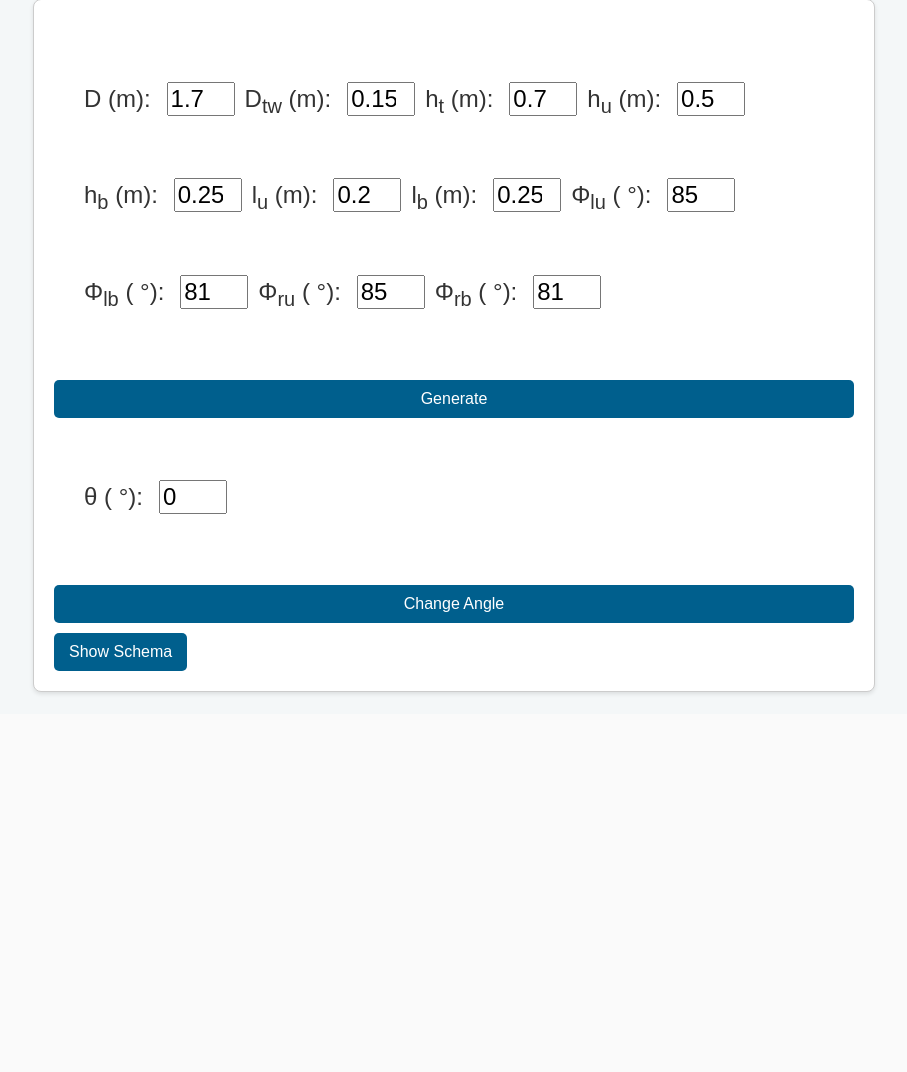
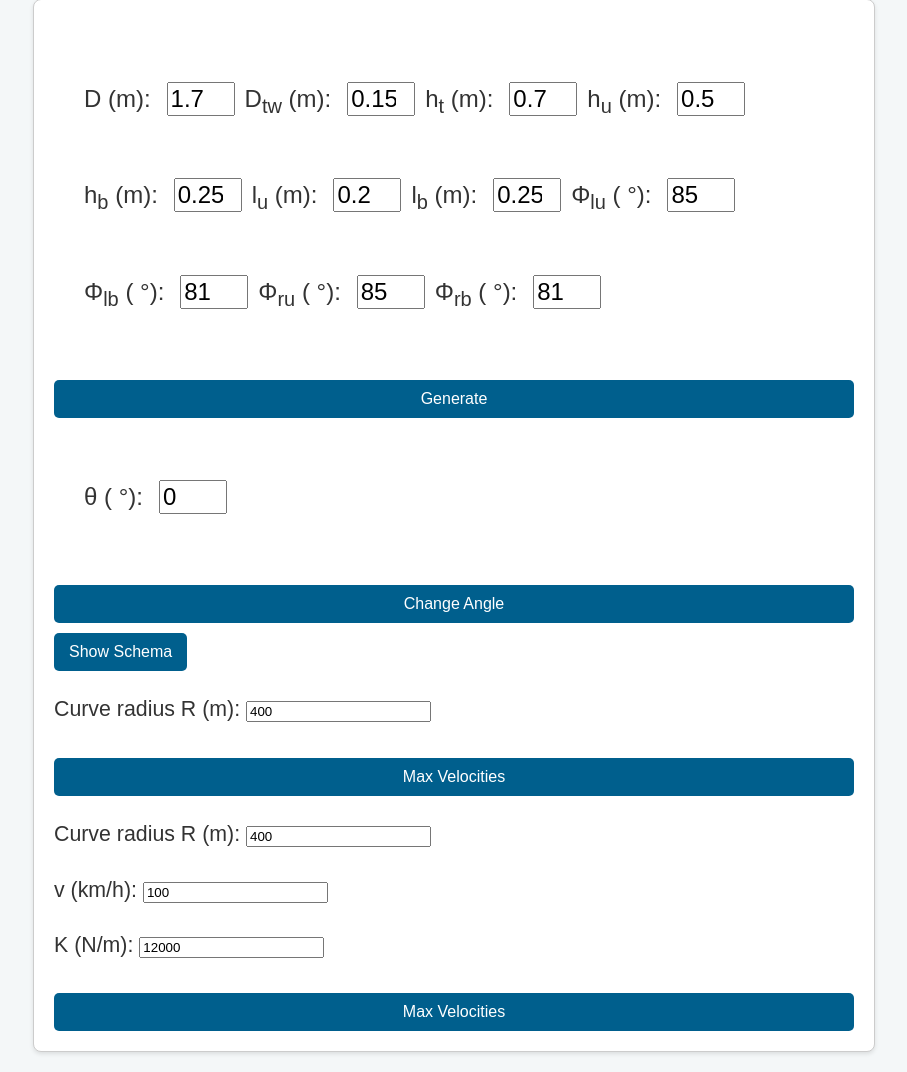
Before and after one commit to Ernesto-Lora/apps, a Django app: page /stability/ in a window 1280 px wide. Shown: the part 86-1158 px from the top of the page, without its empty margins (186-1093 px from the left). Before the commit the page ends 781 px from the top, so only its background shows below. Run offline with Django 5.2, Linux system fonts and the light colour scheme.

Commit message:
curve analisis version. The maximum velocity before the car roll over in a curve of radius R and the roll angle when rounding a curve with velocity v and radius v was implemented

```diff
--- a/apps/urls.py
+++ b/apps/urls.py
@@ -22,5 +22,7 @@ import stability.views
 urlpatterns = [
     path('admin/', admin.site.urls),
     path('stability/', stability.views.app2, name = 'stability'),
+    path('process_components/', stability.views.process_components, name = 'process_components'),
+    path('components_frontend/', stability.views.components_frontend, name = 'components_frontend'),
     path('springUTS/', springUTS.views.app, name = 'springUTS')
 ]
--- a/stability/Modules/frontStability.py
+++ b/stability/Modules/frontStability.py
@@ -14,12 +14,12 @@ from .lines.show_circle import show_circle
 from .lines.compute_roll_center import ComputeRollCenter
 from .gravityCenter import gravity_center
 from .lines.show_chassis_angle import show_chassis_angle
+from .lines.show_line import show_line
 
 def plot_system(object, fig, ax):
     showTiresFigure(object, fig, ax)
     showWishboneChasis(object, fig, ax)
     show_chassis_angle(object, fig, ax)
-
 
     roll_center = ComputeRollCenter(object)
     gravity_center_object = gravity_center(pd.read_excel("static/stability/components.xlsx"))
@@ -27,7 +27,7 @@ def plot_system(object, fig, ax):
 
     show_circle(roll_center, "green", fig, ax) #roll center
     show_circle(gravity_center_val, "blue", fig, ax) #gravity center
-
+    show_line(roll_center, gravity_center_val, fig, ax) #Line between roll center and gravity center
 
 
 class suspentionChasisSystem:
--- /dev/null
+++ b/stability/Modules/lines/show_line.py
@@ -0,0 +1,5 @@
+import matplotlib.pyplot as plt
+import numpy as np
+
+def show_line(v1, v2, fig, ax):
+    ax.plot([v1[0], v2[0]], [v1[1], v2[1]], color="black")
--- a/stability/forms.py
+++ b/stability/forms.py
@@ -1,6 +1,7 @@
 from django import forms
 from django.utils.safestring import mark_safe
 import numpy as np
+from django.forms import formset_factory
 
 class SuspensionForm(forms.Form):
     D = forms.FloatField(label='D (m)', initial=1.7)
@@ -27,3 +28,11 @@ class thetaForm(forms.Form):
         if self.max_rotation is not None and angle > np.rad2deg(self.max_rotation):
             raise forms.ValidationError(f"Angle must be less than or equal to {self.max_rotation}.")
         return angle
+
+class radius_form(forms.Form):
+    radius = forms.FloatField(label='Curve radius R (m)', initial=400)
+
+class velocity_form(forms.Form):
+    radius_for_rotation = forms.FloatField(label='Curve radius R (m)', initial=400)
+    velocity = forms.FloatField(label=' v (km/h)', initial=100)
+    k = forms.FloatField(label=' K (N/m)', initial=12000)
--- a/stability/views.py
+++ b/stability/views.py
@@ -1,13 +1,16 @@
 # Create your views here.
 from django.shortcuts import render
+from django.http import HttpResponse
 
 # Create your views here.
 import matplotlib.pyplot as plt
+import matplotlib
+matplotlib.use('Agg')
 import numpy as np
 import io
 import base64
 import pandas as pd
-from .forms import SuspensionForm, thetaForm
+from .forms import SuspensionForm, thetaForm, radius_form, velocity_form
 
 from .Modules.lines.system_object import system_object
 from .Modules.lines.omega import omega
@@ -16,96 +19,8 @@ from .Modules import frontStability
 
 from .Modules.lines.compute_roll_center import ComputeRollCenter
 from .Modules.gravityCenter import gravity_center
-
-
-def app(request):
-    if request.method == 'POST':
-        form = SuspensionForm(request.POST)
-        if form.is_valid():
-            # Get parameters from the form
-            D = form.cleaned_data['D']
-            Dtw = form.cleaned_data['Dtw']
-            ht = form.cleaned_data['ht']
-            hu = form.cleaned_data['hu']
-            hb = form.cleaned_data['hb']
-            lu = form.cleaned_data['lu']
-            lb = form.cleaned_data['lb']
-            philu = form.cleaned_data['philu']
-            philb = form.cleaned_data['philb']
-            phiru = form.cleaned_data['phiru']
-            phirb = form.cleaned_data['phirb']
-
-            theta = form.cleaned_data['theta']
-
-            # Validate conditions
-            warnings = []
-            if hu <= hb:
-                warnings.append("The Upper Wishbone point (hu) must be above the lower Wishbone point (hb).")
-            if not (ht > hu and ht > hb):
-                warnings.append("The Tire radius (ht) must be larger than the upper (hu) and lower (hb) wishbone points.")
-
-            if warnings:
-                # Render the template with the warnings but no plot
-                return render(request, 'stability.html', {'form': form, 'warnings': warnings[0]})
-
-            object = system_object(
-                D=D, Dtw=Dtw, ht=ht, hu=hu, hb=hb, lu=lu, lb=lb,
-                philu=philu, philb=philb, phiru=phiru, phirb=phirb,
-                theta = theta
-            )
-            max_rotation = maxRotation(object)
-
-            if theta >= np.degrees(max_rotation):
-                warnings.append("The rotation angle θ cannot exceed the Maximum Rotation Angle.")
-
-            if warnings:
-                # Render the template with the warnings but no plot
-                return render(request, 'stability.html', {'form': form, 'warnings': warnings[0]})
-
-            fig, ax = plt.subplots()
-
-            omega(object)
-
-            roll_center = ComputeRollCenter(object)
-            gravity_center_object = gravity_center(pd.read_excel("static/stability/components.xlsx"))
-            gravity_center_val = gravity_center_object.gravity_center()
-
-            frontStability.plot_system(object, fig, ax)
-            plt.gca().set_aspect('equal', adjustable='box')
-            plt.ylim(-0.1, 0.8)
-            plt.xlim(-1.2, 1.2)
-
-            buffer = io.BytesIO()
-            plt.savefig(buffer, bbox_inches='tight', format='svg')
-            buffer.seek(0)
-
-            # Convert to base64 for embedding in HTML
-            svg_base64 = base64.b64encode(buffer.read()).decode('utf-8')
-            buffer.close()
-
-            #chassis_stiffnes_i = chassis_stiffnes.chassis_stiffness(D = D, kw=22000)
-            #roll_over = rollover.rollover(load, suspension, chassis_stiffnes_i)
-
-            #max1 = roll_over.max_speed_weigth(R=400)
-            #max2 = roll_over.max_speed_angle(R=400)
-            max1 = 10
-            max2 = 10
-
-            return render(request, 'stability.html', {'form': form,
-                                                      'svg_base64': svg_base64,
-                                                      'roll_center_x': round(roll_center[0],3),
-                                                      'roll_center_y': round(roll_center[1],3),
-                                                      'gravity_center_x': round(gravity_center_val[0],3),
-                                                      'gravity_center_y': round(gravity_center_val[1],3),
-                                                      'max_rotation': round(np.degrees(max_rotation), 3),
-                                                      'max1': round(max1 ,3),
-                                                      'max2': round(max2 ,3)
-                                                      })
-    else:
-        form = SuspensionForm()
-
-    return render(request, 'stability.html', {'form': form})
-
+from .Modules.chassis_stiffnes import chassis_stiffness
+from .Modules.rollover import rollover
 
 
 def process_object_and_render(request, object, max_rotation,template, context):
@@ -133,17 +48,17 @@ def process_object_and_render(request, object, max_rotation,template, context):
         'gravity_center_y': round(gravity_center_val[1], 3),
         'max_rotation': round(np.rad2deg(max_rotation), 3)
     })
-    print("hola")
     return render(request, template, context)
 
 
 def app2(request):
     max_rotation = request.session.get('max_rotation')  # Retrieve max_rotation
     object_data = request.session.get('object_data')  # Get stored object data
-    print(request.POST)
+    angle_session = request.session.get('angle')
+    roll_center = request.session.get('roll_center_0')
+
     if request.method == 'POST':
         if 'hu' in request.POST:
-            print("Geometry form send")
             geometry_form = SuspensionForm(request.POST)
             if geometry_form.is_valid():
                 # Extract and validate geometry_form data...
@@ -172,6 +87,9 @@ def app2(request):
                 philu=philu, philb=philb, phiru=phiru, phirb=phirb)
 
                 max_rotation = maxRotation(object)
+                roll_center = ComputeRollCenter(object)
+
+                request.session['roll_center_0'] = roll_center.tolist()
                 request.session['max_rotation'] = max_rotation
                 request.session['object_data'] = geometry_form.cleaned_data  # Save essential data
 
@@ -179,26 +97,120 @@ def app2(request):
                 return process_object_and_render(request, object, max_rotation,
                     'stability.html',
                       {'geometry_form': geometry_form,
-                    'angle_form': thetaForm(max_rotation=max_rotation),})
+                    'angle_form': thetaForm(max_rotation=max_rotation),
+                    'radius_form': radius_form,
+                    'velocity_form': velocity_form})
 
         elif 'angle' in request.POST:
-            print("angle form has been send")
-            print(max_rotation)
             angle_form = thetaForm(max_rotation=max_rotation, data=request.POST)
+
             if angle_form.is_valid() and object_data:
                 # Recreate object and process
                 object = system_object(**object_data)
 
                 object.theta = np.deg2rad(angle_form.cleaned_data['angle'])
+                request.session['angle'] = np.deg2rad(angle_form.cleaned_data['angle'])
+
+
 
                 return process_object_and_render(request, object, max_rotation ,
                         'stability.html',
                     {'geometry_form': SuspensionForm(),
-                    'angle_form': angle_form,})
+                    'angle_form': angle_form,
+                    'radius_form': radius_form,
+                    'velocity_form': velocity_form,
+                    })
 
-    print("nothing is happening")
+        elif 'radius' in request.POST:
+            radius_form_data = radius_form(request.POST)
+
+            if radius_form_data.is_valid() and object_data:
+                # Recreate object and process
+                radius = radius_form_data.cleaned_data['radius']
+                object = system_object(**object_data)
+                object.theta = angle_session
+
+                gravity_center_object = gravity_center(pd.read_excel("static/stability/components.xlsx"))
+
+                chassis_stiffnes_i = chassis_stiffness(D = object.D, kw=12000)
+                #roll_center = ComputeRollCenter(object)
+                #roll_center = np.array([0,0,0])
+
+                roll_over = rollover(gravity_center_object,
+                                      np.array(roll_center), max_rotation, object.D,
+                                     chassis_stiffnes_i)
+                print(radius)
+                max1 = roll_over.max_speed_weigth_modified(R=radius)
+                max2 = roll_over.max_speed_angle(R=radius)
+
+                return process_object_and_render(request, object, max_rotation ,
+                        'stability.html',
+                    {'geometry_form': SuspensionForm(),
+                    'angle_form': thetaForm(max_rotation=max_rotation),
+                    'radius_form': radius_form,
+                    'velocity_form': velocity_form,
+                    'max_speed_weigth_modified': round(max1*3.6),
+                    'max_speed_angle': round(max2*3.6)})
+
+        elif 'velocity' in request.POST:
+            velocity_form_data = velocity_form(request.POST)
+
+            if velocity_form_data.is_valid() and object_data:
+                # Recreate object and process
+                velocity = velocity_form_data.cleaned_data['velocity']
+                k = velocity_form_data.cleaned_data['k']
+                radius = velocity_form_data.cleaned_data['radius_for_rotation']
+                object = system_object(**object_data)
+                object.theta = angle_session
+
+                gravity_center_object = gravity_center(pd.read_excel("static/stability/components.xlsx"))
+
+                chassis_stiffnes_i = chassis_stiffness(D = object.D, kw=k)
+                #roll_center = ComputeRollCenter(object)
+                #roll_center = np.array([0,0,0])
+
+                roll_over = rollover(gravity_center_object,
+                                      np.array(roll_center), max_rotation, object.D,
+                                     chassis_stiffnes_i)
+                rotation_curve = roll_over.rotation_curve(R = radius, v=velocity)
+                max1 = roll_over.max_speed_weigth_modified(R= radius)
+                max2 = roll_over.max_speed_angle(R= radius)
+
+                return process_object_and_render(request, object, max_rotation ,
+                        'stability.html',
+                    {'geometry_form': SuspensionForm(),
+                    'angle_form': thetaForm(max_rotation=max_rotation),
+                    'radius_form': radius_form,
+                    'velocity_form': velocity_form,
+                    'max_speed_weigth_modified': round(max1*3.6),
+                    'max_speed_angle': round(max2*3.6),
+                    'rotation_curve': round(np.rad2deg(rotation_curve),3)},
+                    )
+
     return render(request, 'stability.html', {
         'geometry_form': SuspensionForm(),
         'angle_form': thetaForm(max_rotation=max_rotation),
         'max_rotation': max_rotation,
+        'radius_form': radius_form,
+        'velocity_form': velocity_form,
     })
+
+from django.http import JsonResponse
+import json
+import pandas as pd
+
+def process_components(request):
+    if request.method == 'POST':
+        data = json.loads(request.body)
+        components = data.get('components', [])
+        # Process the components data here
+        # Create a list of column names (headers)
+        column_names = ["component_name", "mass", "x", "y", "z"]
+        df = pd.DataFrame(components, columns=column_names)
+        print(df["mass"])
+
+        return JsonResponse({'status': 'success', 'message': 'Components processed'})
+    return JsonResponse({'status': 'error', 'message': 'Invalid request'}, status=400)
+
+def components_frontend(request):
+    return render(request, 'components_form.html', {})
--- a/templates/stability.html
+++ b/templates/stability.html
@@ -48,6 +48,39 @@
             <p>The <span style="color: red;">Maximum Angle</span> is: {{ max_rotation }} °</p>
         </div>
         {% endif %}
+
+
+        <form method="post">
+            <div id="Radius">
+                {% csrf_token %}
+                {{ radius_form.as_p }}
+            </div>
+            <button type="submit">Max Velocities</button>
+        </form>
+
+        {% if max_speed_angle %}
+            <div class="output-section">
+                <p>When rounding a curve of raius R The Maximum velocity with the Roll center Modification is = {{ max_speed_weigth_modified }} km/h</p>
+
+            </div>
+        {% endif %}
+
+        <form method="post">
+            <div id="velocity">
+                {% csrf_token %}
+                {{ velocity_form.as_p }}
+            </div>
+            <button type="submit">Max Velocities</button>
+        </form>
+
+        {% if rotation_curve %}
+            <div class="output-section">
+                <p>The rotation with that velocity v and a Rigidity k
+                    in a curve of radius R is {{ rotation_curve }} °</p>
+            </div>
+        {% endif %}
+    </div>
+
     </div>
 
     <script>
```
Also changed, not shown: stability/Modules/rollover.py (+26 -9 lines), static/css/obscureStyles.css (+5 -4 lines), templates/components_form.html (added, +65 -0 lines), db.sqlite3, stability/views/process_components.py (added), 1 other file.
